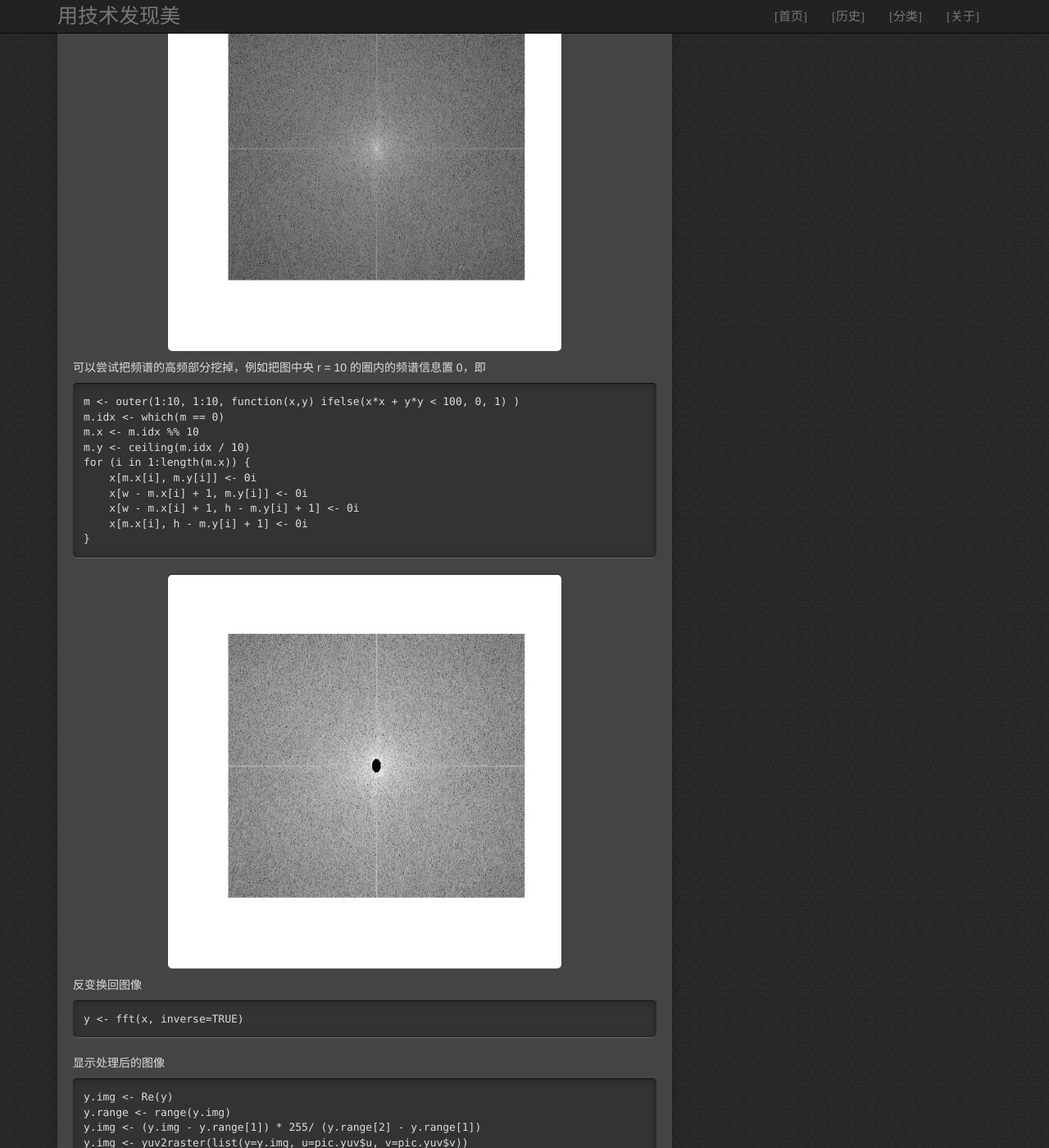
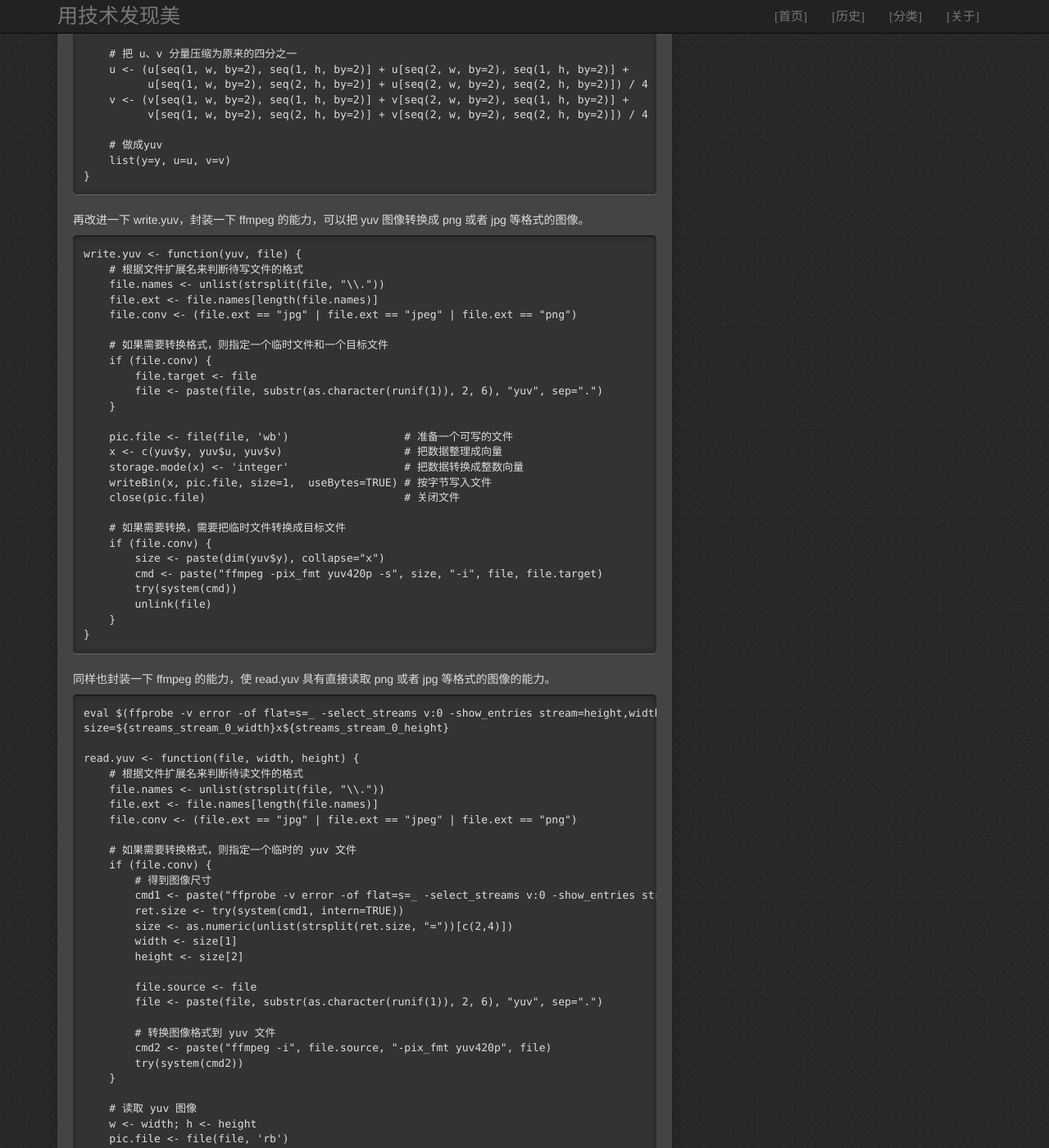
Before and after one commit to zighouse/blog, a Jekyll site: the page built from _posts/2017-09-28-r-yuv.md, in a window 1280 px wide and 1400 px high, scrolled down 4730 px. Shown: the whole window at 82% size. Built offline with Jekyll 4.4.1, drawn with Linux system fonts in a browser that asks for light colours; some of the changed text lies outside the part shown.

```diff
--- a/_posts/2017-09-28-r-yuv.md
+++ b/_posts/2017-09-28-r-yuv.md
@@ -54,7 +54,7 @@ I420 在别处可能会有不同的称呼，在 ffmpeg 中的 yuv420p 格式指
 
 打开 yuv 图像，并读入数据
 
-    readYUV <- function(file, width, height) {
+    read.yuv <- function(file, width, height) {
         w <- width; h <- height
         pic.file <- file(file, 'rb')
         pic.yuv <- readBin(pic.file, integer(), n = w * h * 3 / 2, size=1, signed=FALSE)
@@ -67,11 +67,11 @@ I420 在别处可能会有不同的称呼，在 ffmpeg 中的 yuv420p 格式指
 
     pic.width <- 640
     pic.height <- 360
-    pic.yuv <- readYUV('horses-640x360.yuv', pic.width, pic.height)
+    pic.yuv <- read.yuv('horses-640x360.yuv', pic.width, pic.height)
 
 写入 yuv 图像
 
-    writeYUV <- function(yuv, file) {
+    write.yuv <- function(yuv, file) {
         pic.file <- file(file, 'wb')                  # 准备一个可写的文件
         x <- c(yuv$y, yuv$u, yuv$v)                   # 把数据整理成向量
         storage.mode(x) <- 'integer'                  # 把数据转换成整数向量
@@ -79,7 +79,7 @@ I420 在别处可能会有不同的称呼，在 ffmpeg 中的 yuv420p 格式指
         close(pic.file)                               # 关闭文件
     }
 
-    writeYUV(pic.yuv, 'new-640x360.yuv')
+    write.yuv(pic.yuv, 'new-640x360.yuv')
 
 显示 yuv 图像的亮度分量
 
@@ -130,12 +130,119 @@ I420 在别处可能会有不同的称呼，在 ffmpeg 中的 yuv420p 格式指
         as.raster(array(c(t(r), t(g), t(b))/255, c(h,w,3)))
     }
 
+    show.yuv <- function(yuv) {
+        size <- dim(yuv$y)
+        width <- size[1]
+        height <- size[2]
+        image <- yuv2raster(yuv)
+        plot(c(0, width), c(0, height), type='n', xlab='', ylab='', axes=FALSE)
+        rasterImage(image, 0, 0, width, height)
+    }
+
     # 显示光栅图像
-    pic.image <- yuv2raster(pic.yuv)
-    plot(c(0, pic.width), c(0, pic.height), type='n', xlab='', ylab='', axes=FALSE)
-    rasterImage(pic.image, 0, 0, pic.width, pic.height)
+    show.yuv(pic.yuv)
 
 ![horses]({{ site.baseurl | prepend:site.url }}/images/r-yuv-horses.jpg){: .center-image }
+
+反过来，把 raster 变成 yuv 图像
+
+    raster2yuv <- function(raster) {
+        # 得到图像的尺寸
+        size <- dim(raster)[2:1]; w <- size[1]; h <- size[2]
+
+        # 得到每个像素的 r、g、b 分量
+        rgb <- col2rgb(raster)
+        r <- rgb[1,]
+        g <- rgb[2,]
+        b <- rgb[3,]
+
+        # 转换为每个像素的 y、u、v 分量
+        y <- matrix(0.298822 * r + 0.586815 * g + 0.114363 * b, w, h)
+        u <- matrix((-0.172486 * r) - 0.338720 * g + 0.511206 * b + 128.0, w, h)
+        v <- matrix(0.511545 * r - 0.428112 * g - 0.083434 * b + 128.0, w, h)
+
+        # 把 u、v 分量压缩为原来的四分之一
+        u <- (u[seq(1, w, by=2), seq(1, h, by=2)] + u[seq(2, w, by=2), seq(1, h, by=2)] +
+              u[seq(1, w, by=2), seq(2, h, by=2)] + u[seq(2, w, by=2), seq(2, h, by=2)]) / 4
+        v <- (v[seq(1, w, by=2), seq(1, h, by=2)] + v[seq(2, w, by=2), seq(1, h, by=2)] +
+              v[seq(1, w, by=2), seq(2, h, by=2)] + v[seq(2, w, by=2), seq(2, h, by=2)]) / 4
+
+        # 做成yuv
+        list(y=y, u=u, v=v)
+    }
+
+再改进一下 write.yuv，封装一下 ffmpeg 的能力，可以把 yuv 图像转换成 png 或者 jpg 等格式的图像。
+
+    write.yuv <- function(yuv, file) {
+        # 根据文件扩展名来判断待写文件的格式
+        file.names <- unlist(strsplit(file, "\\."))
+        file.ext <- file.names[length(file.names)]
+        file.conv <- (file.ext == "jpg" | file.ext == "jpeg" | file.ext == "png")
+
+        # 如果需要转换格式，则指定一个临时文件和一个目标文件
+        if (file.conv) {
+            file.target <- file
+            file <- paste(file, substr(as.character(runif(1)), 2, 6), "yuv", sep=".")
+        }
+
+        pic.file <- file(file, 'wb')                  # 准备一个可写的文件
+        x <- c(yuv$y, yuv$u, yuv$v)                   # 把数据整理成向量
+        storage.mode(x) <- 'integer'                  # 把数据转换成整数向量
+        writeBin(x, pic.file, size=1,  useBytes=TRUE) # 按字节写入文件
+        close(pic.file)                               # 关闭文件
+
+        # 如果需要转换，需要把临时文件转换成目标文件
+        if (file.conv) {
+            size <- paste(dim(yuv$y), collapse="x")
+            cmd <- paste("ffmpeg -pix_fmt yuv420p -s", size, "-i", file, file.target)
+            try(system(cmd))
+            unlink(file)
+        }
+    }
+
+同样也封装一下 ffmpeg 的能力，使 read.yuv 具有直接读取 png 或者 jpg 等格式的图像的能力。
+
+    eval $(ffprobe -v error -of flat=s=_ -select_streams v:0 -show_entries stream=height,width my.jpg)
+    size=${streams_stream_0_width}x${streams_stream_0_height}
+
+    read.yuv <- function(file, width, height) {
+        # 根据文件扩展名来判断待读文件的格式
+        file.names <- unlist(strsplit(file, "\\."))
+        file.ext <- file.names[length(file.names)]
+        file.conv <- (file.ext == "jpg" | file.ext == "jpeg" | file.ext == "png")
+
+        # 如果需要转换格式，则指定一个临时的 yuv 文件
+        if (file.conv) {
+            # 得到图像尺寸
+            cmd1 <- paste("ffprobe -v error -of flat=s=_ -select_streams v:0 -show_entries stream=height,width", file)
+            ret.size <- try(system(cmd1, intern=TRUE))
+            size <- as.numeric(unlist(strsplit(ret.size, "="))[c(2,4)])
+            width <- size[1]
+            height <- size[2]
+
+            file.source <- file
+            file <- paste(file, substr(as.character(runif(1)), 2, 6), "yuv", sep=".")
+
+            # 转换图像格式到 yuv 文件
+            cmd2 <- paste("ffmpeg -i", file.source, "-pix_fmt yuv420p", file)
+            try(system(cmd2))
+        }
+
+        # 读取 yuv 图像
+        w <- width; h <- height
+        pic.file <- file(file, 'rb')
+        pic.yuv <- readBin(pic.file, integer(), n = w * h * 3 / 2, size=1, signed=FALSE)
+        close(pic.file)
+        pic.y <- matrix(pic.yuv[1:(w*h)], w, h)
+        pic.u <- matrix(pic.yuv[(w*h+1):(w*h*5/4)], w/2, h/2)
+        pic.v <- matrix(pic.yuv[(w*h*5/4+1):(w*h*3/2)], w/2, h/2)
+
+        # 删除临时文件
+        if (file.conv) unlink(file)
+
+        # 返回 yuv 图像
+        list(y = pic.y, u = pic.u, v = pic.v)
+    }
 
 对图像的亮度分量做傅立叶变换
 
@@ -153,6 +260,10 @@ I420 在别处可能会有不同的称呼，在 ffmpeg 中的 yuv420p 格式指
     x.img <- as.raster(t(x.img))
     plot(c(0, w), c(0, h), type='n', xlab='', ylab='', axes=FALSE)
     rasterImage(x.img, 0, 0, w, h)
+
+并保存这幅图像
+
+    write.yuv(raster2yuv(x.img), "r-yuv-fft.jpg")
 
 ![horses-fft]({{ site.baseurl | prepend:site.url }}/images/r-yuv-fft.jpg){: .center-image }
 
@@ -184,4 +295,8 @@ I420 在别处可能会有不同的称呼，在 ffmpeg 中的 yuv420p 格式指
     plot(c(0, w), c(0, h), type='n', xlab='', ylab='', axes=FALSE)
     rasterImage(y.img, 0, 0, w, h)
 
+并保存这幅图像
+
+    write.yuv(raster2yuv(y.img), "r-yuv-ifft.jpg")
+
 ![horses-ifft]({{ site.baseurl | prepend:site.url }}/images/r-yuv-ifft.jpg){: .center-image }
--- a/tag/R/index.html
+++ b/tag/R/index.html
@@ -168,6 +168,12 @@
             <p>使用 R 来加工图像数据</p>
           </li>
 
+          <li class="archive_list">
+            <time>2017-09-29</time>
+            <a class="archive_list_article_link"
+                href='/blog/2017/09/r-conv'>R 的卷积</a>
+            <p>R 的卷积以及对图像做卷积</p>
+          </li>
 
 
 
```
Also changed, not shown: _posts/2017-09-29-r-conv.md (added, +209 -0 lines), tag/image/index.html (+7 -0 lines), tag/math/index.html (+7 -0 lines), images/r-conv-h.jpg (added), images/r-conv-v.jpg (added), images/r-yuv-fft-m.jpg, images/r-yuv-fft.jpg, images/r-yuv-ifft.jpg.
